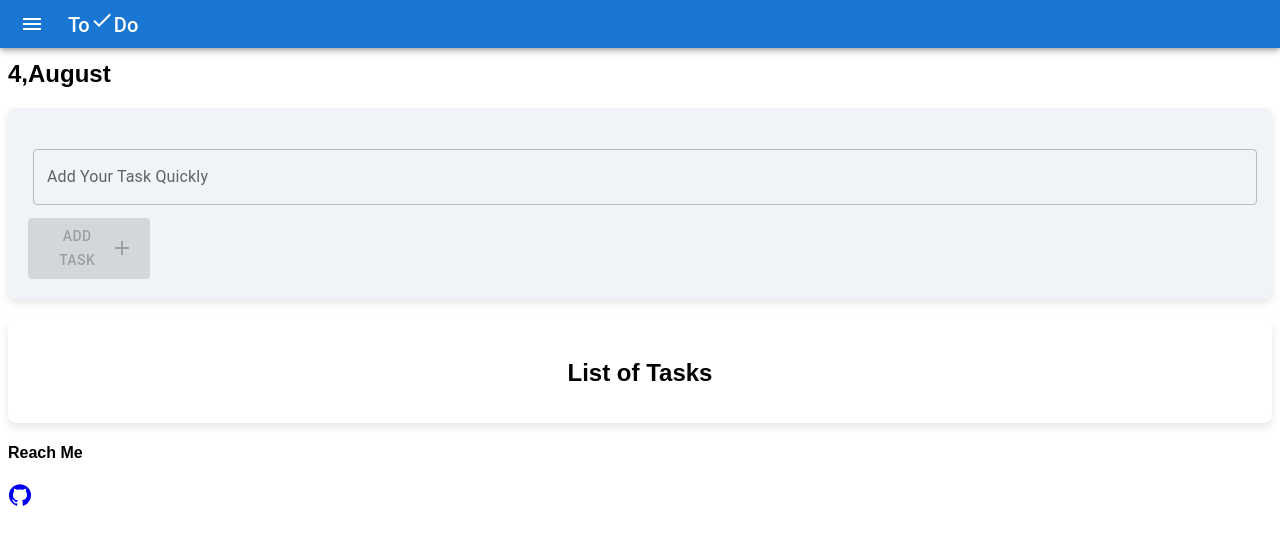
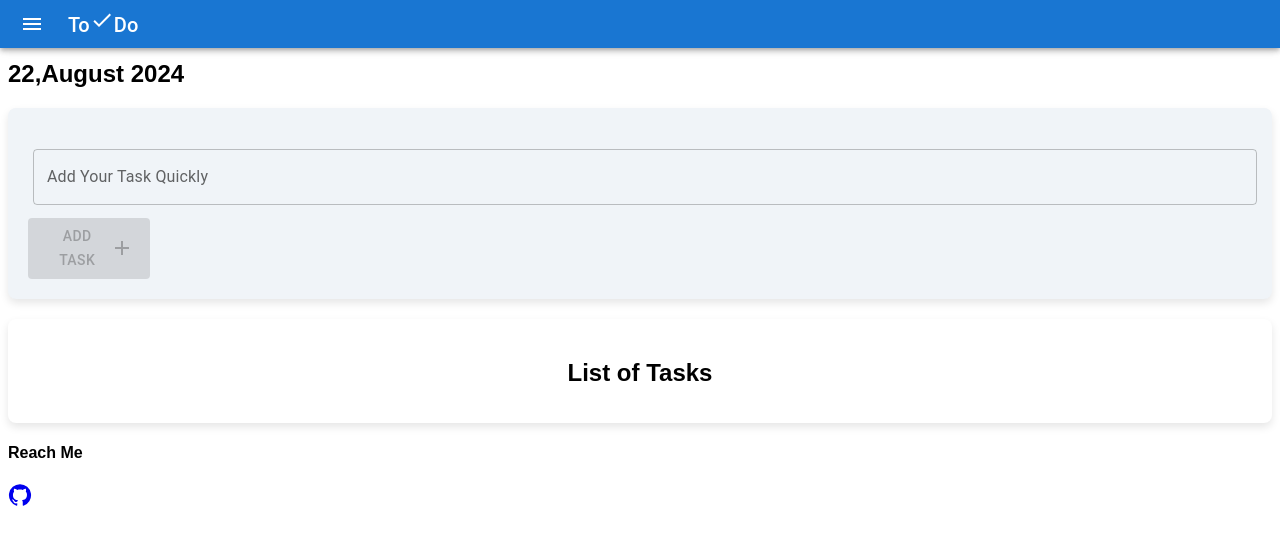
Before and after one commit to Kavin-prakash/My-Day---To-Do, a React (Create React App) app: page / in a window 1280 px wide. Shown: the top 544 px of the page. Built offline with nearby package versions, Linux system fonts and the light colour scheme.

Commit message:
update:datatime

```diff
--- a/package.json
+++ b/package.json
@@ -19,6 +19,7 @@
     "react-day-picker": "^9.0.8",
     "react-dom": "^18.3.1",
     "react-scripts": "5.0.1",
+    "react-to-print": "^2.15.1",
     "styled-components": "^6.1.12",
     "sweetalert2": "^11.12.4",
     "web-vitals": "^2.1.4"
--- a/src/Components/List.css
+++ b/src/Components/List.css
@@ -9,9 +9,7 @@
 } */
 
 
-#todolist {
-    /* margin-top: 10px; */
-}
+
 
 .todolist-container {
     padding: 20px;
--- a/src/Components/List.jsx
+++ b/src/Components/List.jsx
@@ -95,8 +95,13 @@ export const List = () => {
     };
     // Date only
     const dateobject = new Date();
-    const day = dateobject.getDay();
-    const month = dateobject.getMonth();
+    console.log(dateobject);
+    const day = dateobject.getDate();  // Day
+    console.log("day",day);
+    const month = dateobject.getMonth(); // Mothn
+    const year=dateobject.getFullYear();
+
+    console.log(year);
     console.log(month)
 
     const dayarray = ["Monday", "Tuesday", "Wednesday", "Thursday", "Friday", "Saturday", "Sunday"];
@@ -128,7 +133,7 @@ export const List = () => {
                 </Box>
             </div>
             <Row style={{ marginTop: '60px' }}>
-                <h2>{day},{monthstring}</h2>
+                <h2>{day},{monthstring} {year}</h2>
             </Row>
             <Container fluid id='todolist' className='todolist-container'>
                 <Row>
```
Also changed, not shown: 1 other file (tests, documents, lock files or other folders).
